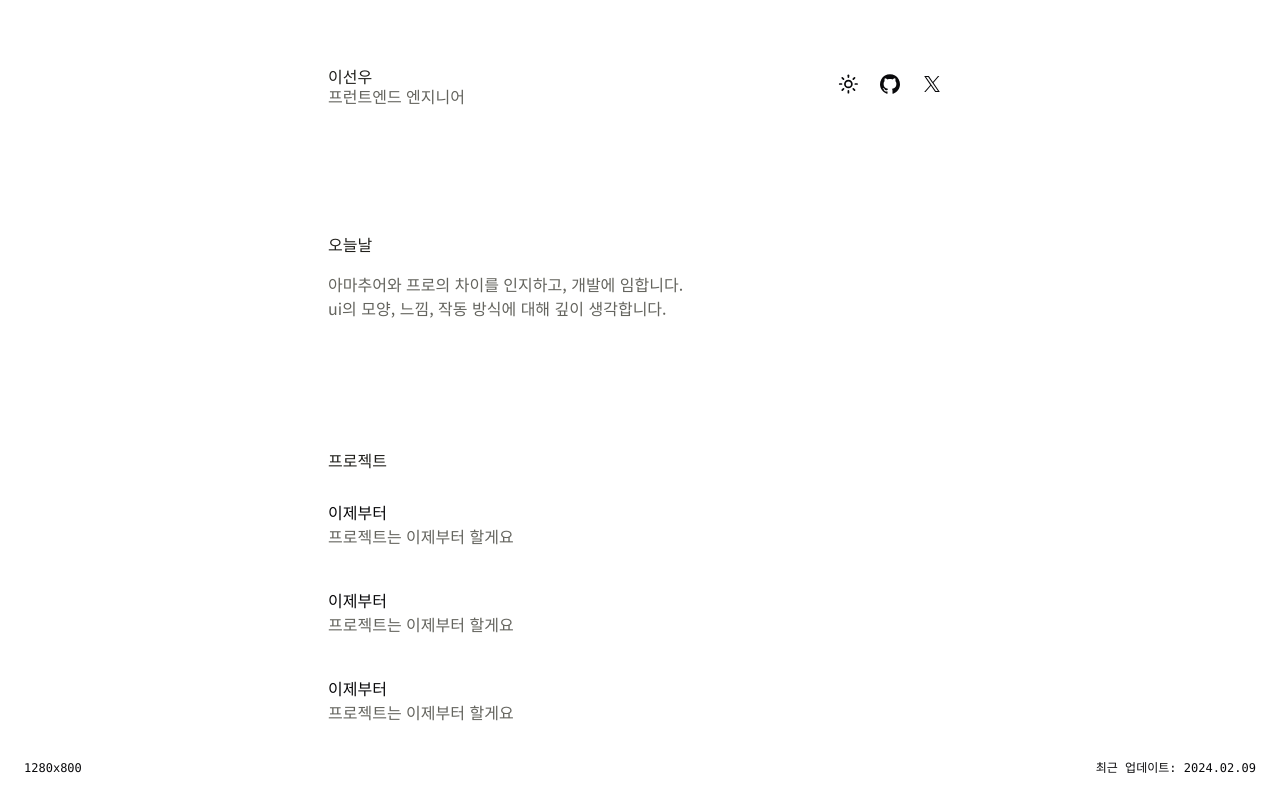
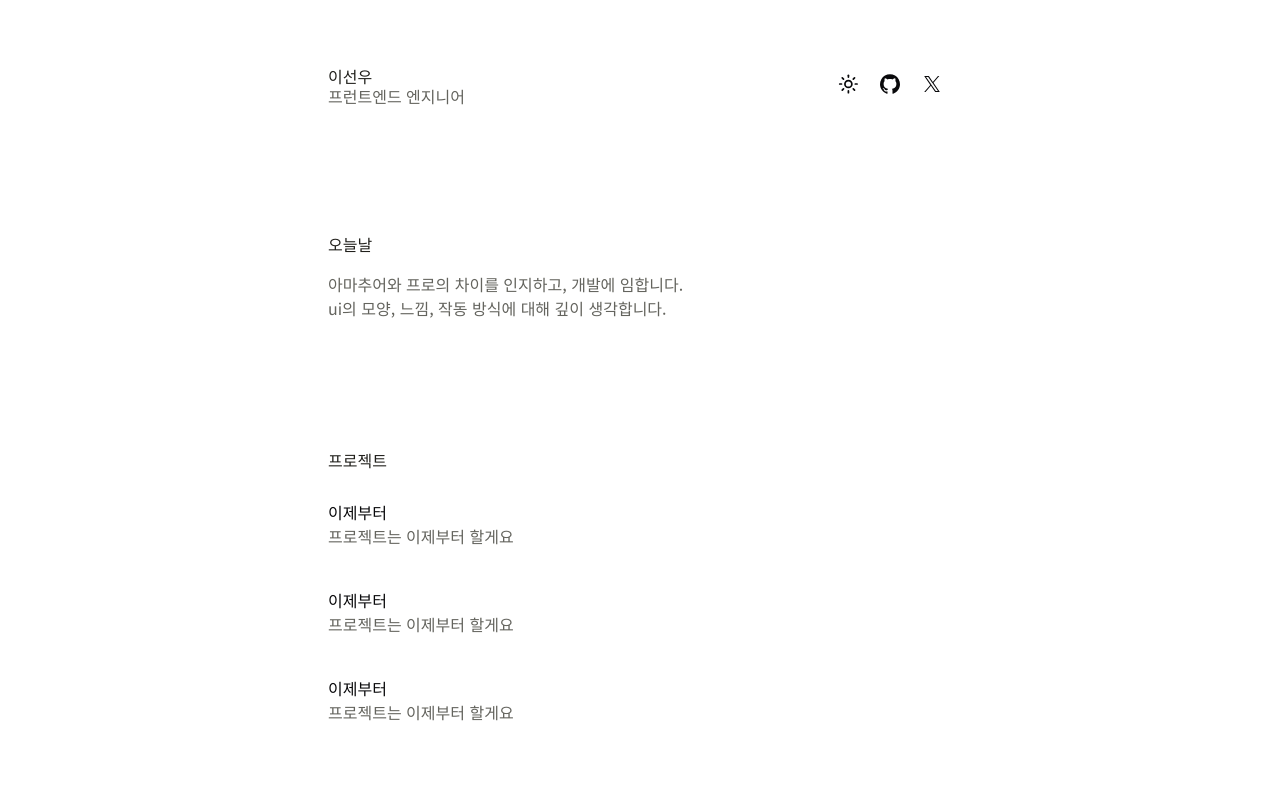
Before and after one commit to sunwoo0706/main, a Next.js app: page / in a window 1280 px wide. Shown: the top 800 px of the page. Built offline with nearby package versions, Linux system fonts and the light colour scheme.

Commit message:
feat: update ui

```diff
--- a/app/layout.tsx
+++ b/app/layout.tsx
@@ -4,7 +4,6 @@ import { Metadata } from "next"
 import { siteConfig } from "@/config/site"
 import { fontSans } from "@/lib/fonts"
 import { cn } from "@/lib/utils"
-import { SiteFooter } from "@/components/site-footer"
 import { SiteHeader } from "@/components/site-header"
 import { ThemeProvider } from "@/components/theme-provider"
 
@@ -23,23 +22,11 @@ export const metadata: Metadata = {
   },
 }
 
-async function getLastUpdateAt() {
-  const currentDate = new Date()
-
-  const year = currentDate.getFullYear()
-  const month = (currentDate.getMonth() + 1).toString().padStart(2, "0")
-  const day = currentDate.getDate().toString().padStart(2, "0")
-
-  return year + "." + month + "." + day
-}
-
 interface RootLayoutProps {
   children: React.ReactNode
 }
 
 export default async function RootLayout({ children }: RootLayoutProps) {
-  const lastUpdateAt = await getLastUpdateAt()
-
   return (
     <>
       <html lang="ko" suppressHydrationWarning>
@@ -54,7 +41,6 @@ export default async function RootLayout({ children }: RootLayoutProps) {
             <div className="mx-auto my-12 max-w-[42rem] px-6 antialiased sm:my-32 md:my-16">
               <SiteHeader />
               {children}
-              <SiteFooter lastUpdateAt={lastUpdateAt} />
             </div>
           </ThemeProvider>
         </body>
--- a/components/site-footer.tsx
+++ /dev/null
@@ -1,15 +0,0 @@
-import { UpdateIndicator } from "./update-indicator"
-import { WindowSizeIndicator } from "./window-size-indicator"
-
-interface SiteFooterProps {
-  lastUpdateAt: string
-}
-
-export function SiteFooter({ lastUpdateAt }: SiteFooterProps) {
-  return (
-    <footer className="fixed bottom-0 left-0 hidden h-fit w-full justify-between lg:flex">
-      <WindowSizeIndicator />
-      <UpdateIndicator lastUpdateAt={lastUpdateAt} />
-    </footer>
-  )
-}
--- a/components/ui/external-link.tsx
+++ b/components/ui/external-link.tsx
@@ -14,7 +14,7 @@ export function ExternalLink({ href, children }: ExternalLinkProps) {
       rel="noreferrer"
     >
       {children}
-      <Icons.externalLink className="inline-block align-super" size={10} />
+      <Icons.externalLink className="inline-block align-super" size={8} />
     </a>
   )
 }
--- a/components/update-indicator.tsx
+++ /dev/null
@@ -1,14 +0,0 @@
-interface UpdateIndicatorProps {
-  lastUpdateAt: string
-}
-
-export function UpdateIndicator({ lastUpdateAt }: UpdateIndicatorProps) {
-  return (
-    <div className="w-fit p-6">
-      <p className="text-white font-mono text-xs">
-        최근 업데이트:{" "}
-        <time dateTime={lastUpdateAt.replaceAll(".", "-")}>{lastUpdateAt}</time>
-      </p>
-    </div>
-  )
-}
--- a/components/window-size-indicator.tsx
+++ /dev/null
@@ -1,16 +0,0 @@
-"use client"
-
-import { useWindowSize } from "@/hooks/use-window-size"
-
-export function WindowSizeIndicator() {
-  const { width, height } = useWindowSize()
-
-  return (
-    <div className="w-fit p-6">
-      <p className="text-white font-mono text-xs">
-        {width}x{height}
-      </p>
-      <span className="sr-only">window size indicator</span>
-    </div>
-  )
-}
--- a/hooks/use-event-listener.tsx
+++ /dev/null
@@ -1,74 +0,0 @@
-import { RefObject, useEffect, useRef } from "react"
-
-import { useIsomorphicLayoutEffect } from "./use-isomorphic-layout-effect"
-
-function useEventListener<K extends keyof MediaQueryListEventMap>(
-  eventName: K,
-  handler: (event: MediaQueryListEventMap[K]) => void,
-  element: RefObject<MediaQueryList>,
-  options?: boolean | AddEventListenerOptions
-): void
-
-function useEventListener<K extends keyof WindowEventMap>(
-  eventName: K,
-  handler: (event: WindowEventMap[K]) => void,
-  element?: undefined,
-  options?: boolean | AddEventListenerOptions
-): void
-
-function useEventListener<
-  K extends keyof HTMLElementEventMap,
-  T extends HTMLElement = HTMLDivElement
->(
-  eventName: K,
-  handler: (event: HTMLElementEventMap[K]) => void,
-  element: RefObject<T>,
-  options?: boolean | AddEventListenerOptions
-): void
-
-function useEventListener<K extends keyof DocumentEventMap>(
-  eventName: K,
-  handler: (event: DocumentEventMap[K]) => void,
-  element: RefObject<Document>,
-  options?: boolean | AddEventListenerOptions
-): void
-
-function useEventListener<
-  KW extends keyof WindowEventMap,
-  KH extends keyof HTMLElementEventMap,
-  KM extends keyof MediaQueryListEventMap,
-  T extends HTMLElement | MediaQueryList | void = void
->(
-  eventName: KW | KH | KM,
-  handler: (
-    event:
-      | WindowEventMap[KW]
-      | HTMLElementEventMap[KH]
-      | MediaQueryListEventMap[KM]
-      | Event
-  ) => void,
-  element?: RefObject<T>,
-  options?: boolean | AddEventListenerOptions
-) {
-  const savedHandler = useRef(handler)
-
-  useIsomorphicLayoutEffect(() => {
-    savedHandler.current = handler
-  }, [handler])
-
-  useEffect(() => {
-    const targetElement: T | Window = element?.current ?? window
-
-    if (!(targetElement && targetElement.addEventListener)) return
-
-    const listener: typeof handler = (event) => savedHandler.current(event)
-
-    targetElement.addEventListener(eventName, listener, options)
-
-    return () => {
-      targetElement.removeEventListener(eventName, listener, options)
-    }
-  }, [eventName, element, options])
-}
-
-export { useEventListener }
--- a/hooks/use-isomorphic-layout-effect.tsx
+++ /dev/null
@@ -1,4 +0,0 @@
-import { useEffect, useLayoutEffect } from "react"
-
-export const useIsomorphicLayoutEffect =
-  typeof window !== "undefined" ? useLayoutEffect : useEffect
--- a/hooks/use-window-size.tsx
+++ /dev/null
@@ -1,33 +0,0 @@
-"use client"
-
-import { useState } from "react"
-
-import { useEventListener } from "./use-event-listener"
-import { useIsomorphicLayoutEffect } from "./use-isomorphic-layout-effect"
-
-interface WindowSize {
-  width: number
-  height: number
-}
-
-export function useWindowSize(): WindowSize {
-  const [windowSize, setWindowSize] = useState<WindowSize>({
-    width: 0,
-    height: 0,
-  })
-
-  const handleSize = () => {
-    setWindowSize({
-      width: window.innerWidth,
-      height: window.innerHeight,
-    })
-  }
-
-  useEventListener("resize", handleSize)
-
-  useIsomorphicLayoutEffect(() => {
-    handleSize()
-  }, [])
-
-  return windowSize
-}
```
